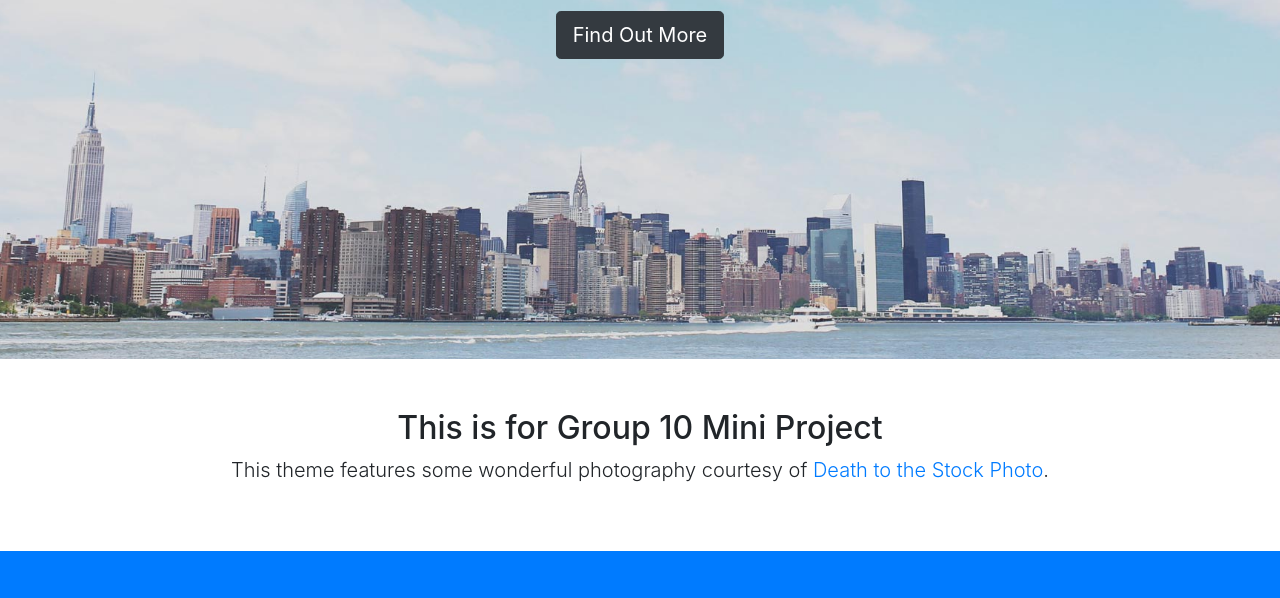
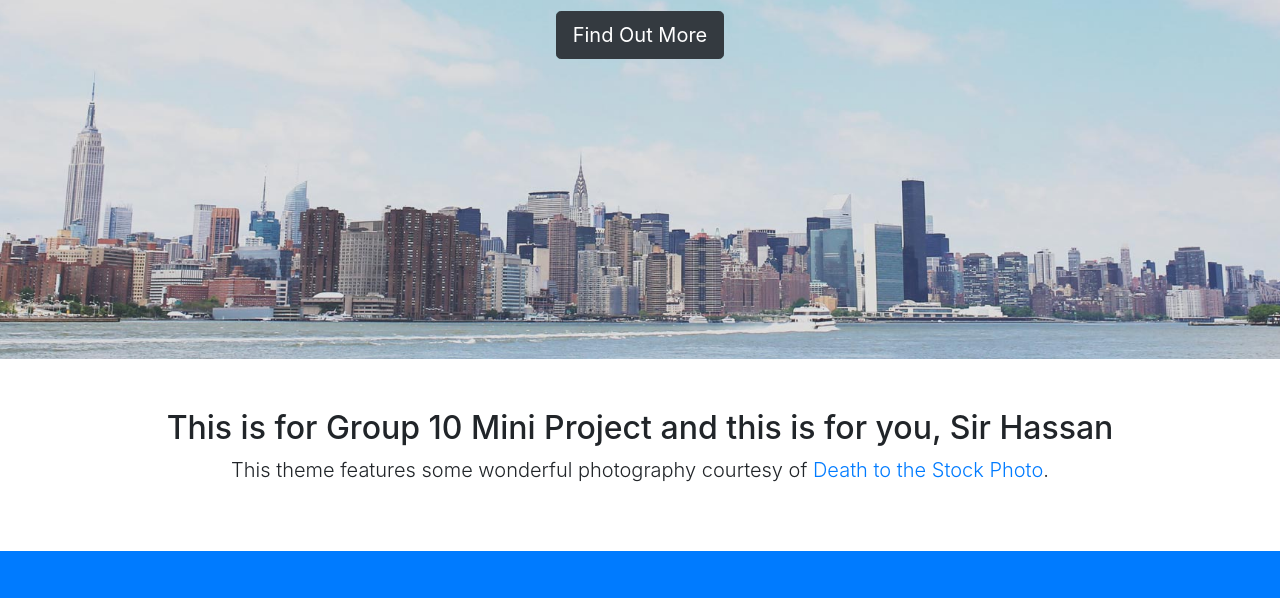
Before and after one commit to wfaizuwan/SCM_Mini_Project, a website with bundled scripts: page index.html in a window 1280 px wide. Shown: the part 441-1039 px from the top of the page. Built offline with nearby package versions, Linux system fonts and the light colour scheme.

Commit message:
Update index

```diff
--- a/index.html
+++ b/index.html
@@ -66,7 +66,7 @@
     <!-- About -->
     <section id="about" class="about">
       <div class="container text-center">
-        <h2>This is for Group 10 Mini Project</h2>
+        <h2>This is for Group 10 Mini Project and this is for you, Sir Hassan</h2>
         <p class="lead">This theme features some wonderful photography courtesy of
           <a target="_blank" href="http://join.deathtothestockphoto.com/">Death to the Stock Photo</a>.</p>
       </div>
```
